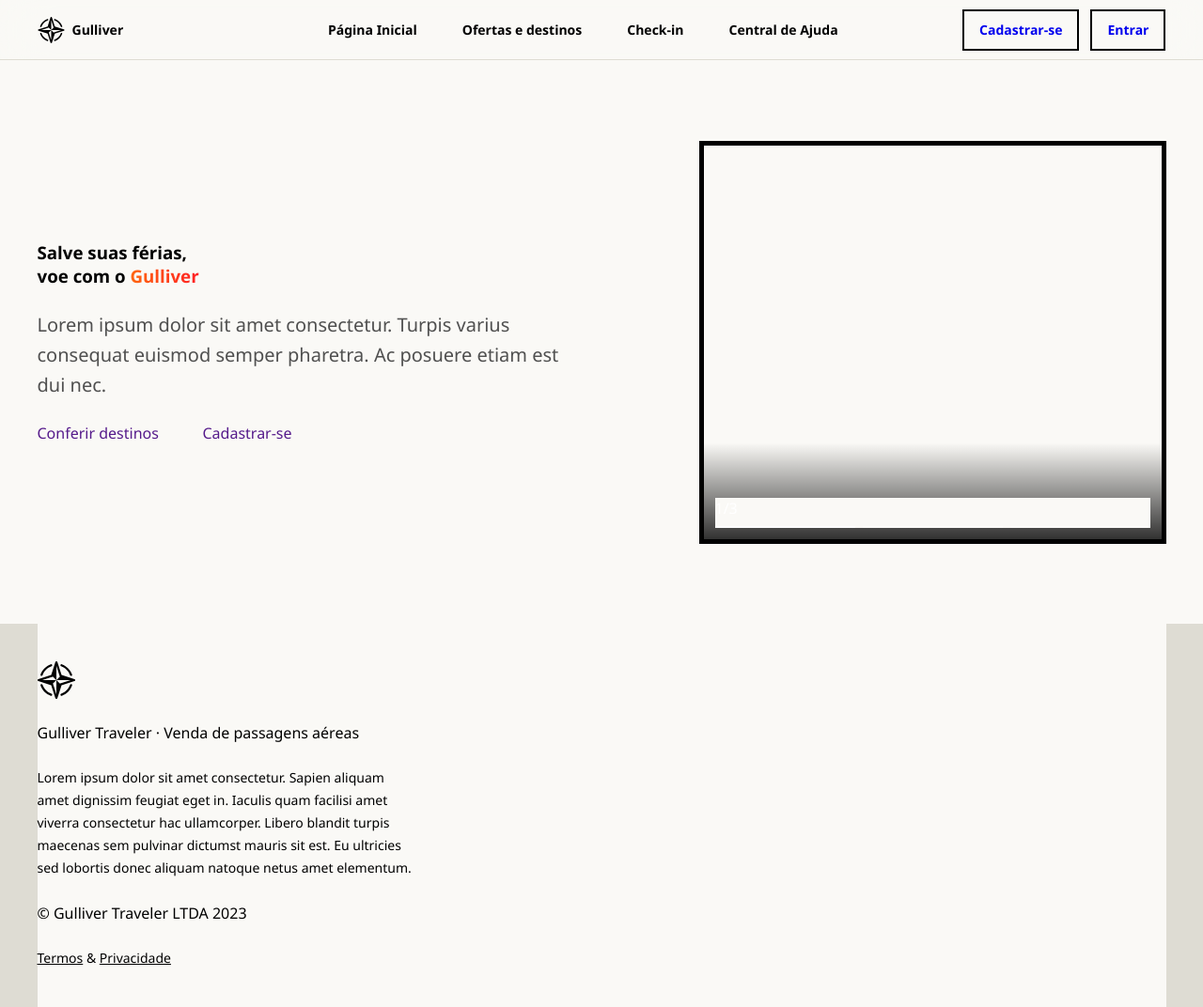
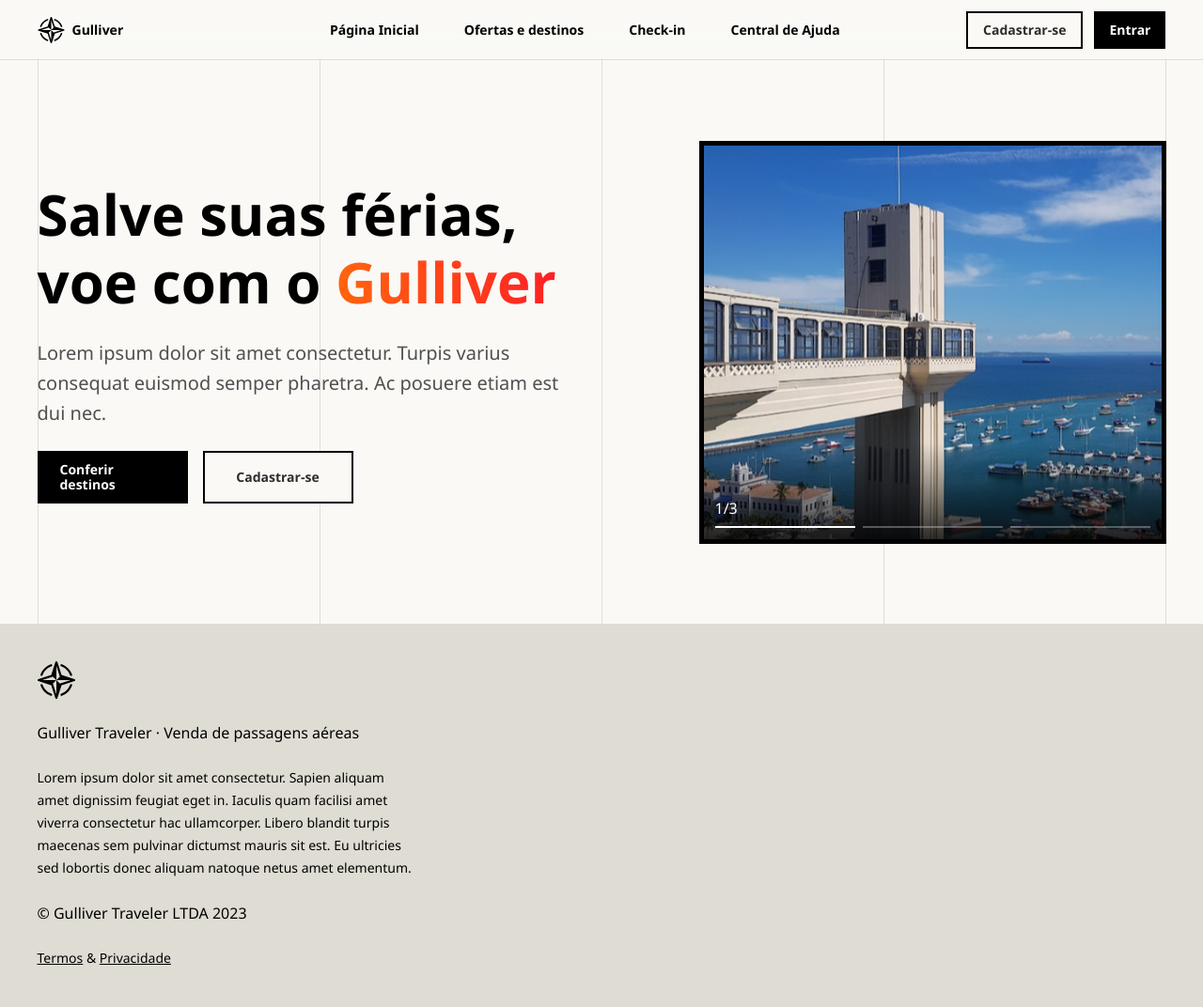
Before and after one commit to AlexShyjada/fiap-graduacao-sistemas-para-internet, a plain HTML site: page semestre-1/fase-1/atividade-2/index.html in a window 1280 px wide. Shown: the whole page at 94% size. Drawn offline with Linux system fonts and the light colour scheme.

Commit message:
Ajustes: header e adição de assets ao projeto

```diff
--- a/semestre-1/fase-1/atividade-2/css/global.css
+++ b/semestre-1/fase-1/atividade-2/css/global.css
@@ -25,9 +25,68 @@
   background: transparent;
   border: none;
   border-radius: none;
+}
+body {
   background-color: var(--base2);
 }
 
 .container {
   width: 1201px;
 }
+
+h1 {
+  font-weight: 700;
+  font-size: 60px;
+  line-height: 72px;
+  color: var(--base7);
+}
+
+.button {
+  display: flex;
+  align-items: center;
+  justify-content: center;
+  transition: .3s;
+  color: var(--base6);
+}
+
+.button.sm {
+  height: 40px;
+  font-weight: 600;
+  font-size: 14px;
+  line-height: 16px;
+  padding: 0 16px;
+}
+
+.button.mg {
+  height: 56px;
+  font-weight: 600;
+  font-size: 14px;
+  line-height: 16px;
+  padding: 0 24px;
+}
+
+.button.lg {
+  height: 72px;
+  font-weight: 600;
+  font-size: 14px;
+  line-height: 16px;
+  padding: 0 36px;
+}
+
+.button.buttonStroke {
+  background: var(--base2);
+  border: solid 2px var(--base7);
+}
+
+.button.buttonStroke:hover {
+  background: var(--base4);
+}
+
+.button.buttonFill {
+  color: var(--base1);
+  background: var(--base7);
+}
+
+.button.buttonFill:hover {
+  background: var(--base5);
+}
--- a/semestre-1/fase-1/atividade-2/css/headerDesktop.css
+++ b/semestre-1/fase-1/atividade-2/css/headerDesktop.css
@@ -65,31 +65,3 @@
   display: flex;
   gap: 12px;
 }
-
-#Header div.container div.buttonContainer a.button{
-  font-weight: 600;
-  font-size: 14px;
-  line-height: 16px;
-
-  padding: 12px 16px;
-  border: solid 2px var(--base7);
-  transition: .3s;
-}
-
-#Header div.container div.buttonContainer a.strokeBtn{
-  color: var(--base7);
-}
-
-#Header div.container div.buttonContainer a.strokeBtn:hover{
-  background: var(--base4);
-}
-
-#Header div.container div.buttonContainer a.fillBtn{
-  color: var(--base1);
-  background: var(--base7);
-}
-
-#Header div.container div.buttonContainer a.fillBtn:hover{
-  border: solid 2px var(--base5);
-  background: var(--base5);
-}
```
Also changed, not shown: semestre-1/fase-1/atividade-2/assets/backgrounds/Hero/1920.svg (added), semestre-1/fase-1/atividade-2/assets/backgrounds/Hero/figure-1.png (added), 1 other file.
